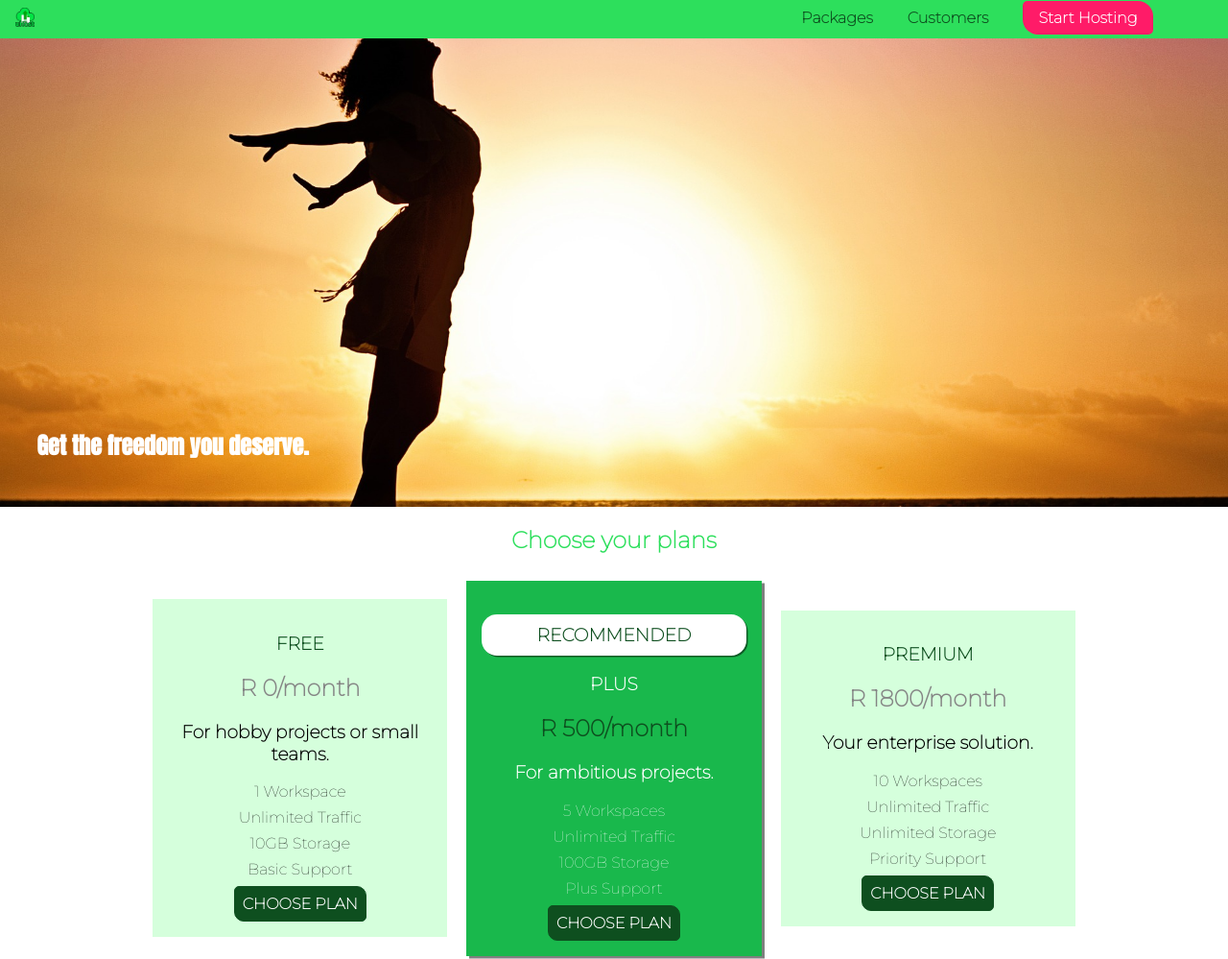
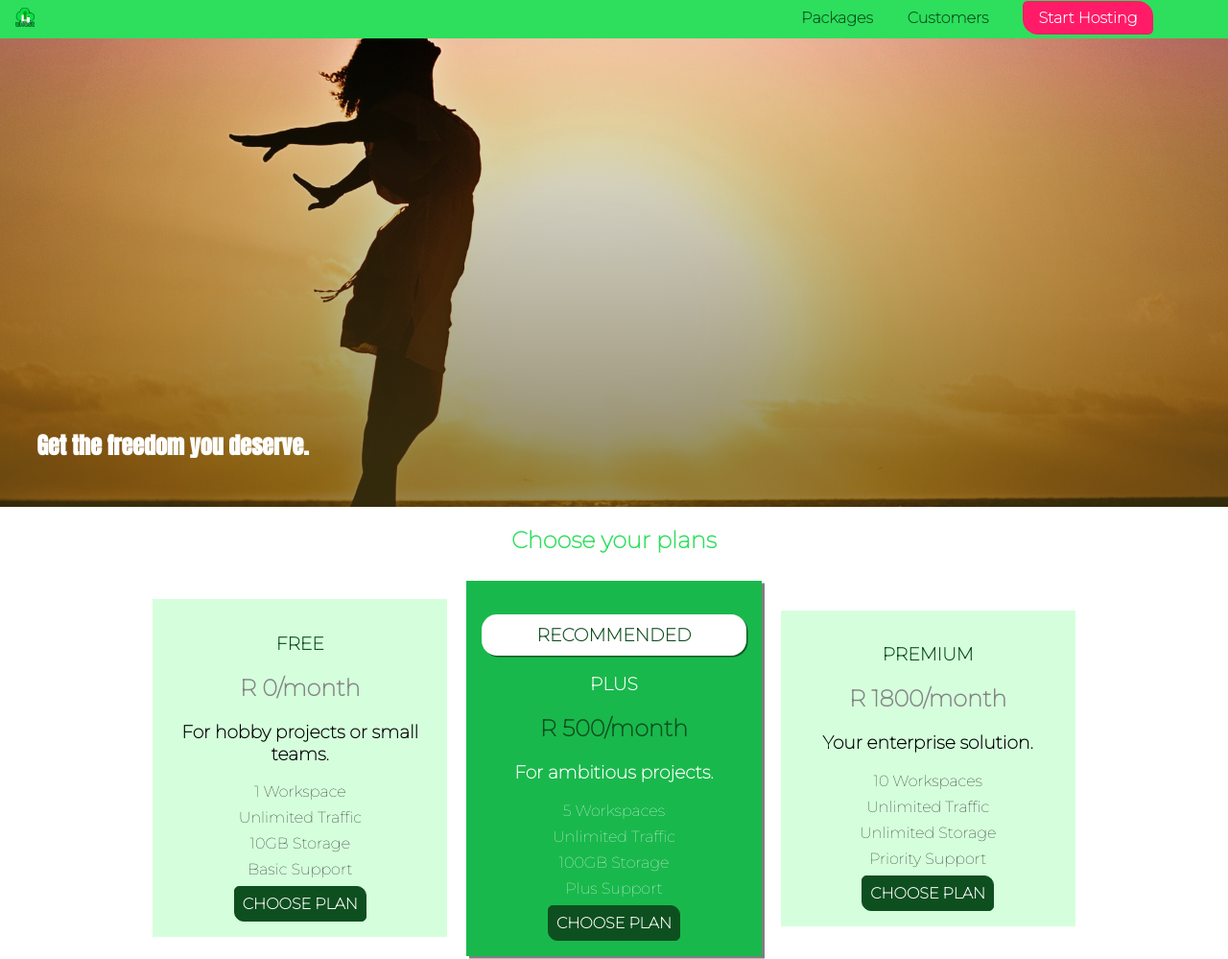
Before and after one commit to irvin-1999/Uhost, a plain HTML site: page index.html in a window 1280 px wide. Shown: the top 999 px of the page at 96% size. Drawn offline with Linux system fonts and the light colour scheme.

Commit message:
modified the background image and added the gradient and solid colo to the  background stack

```diff
--- a/style.css
+++ b/style.css
@@ -4,8 +4,8 @@
 }
 
 #product-overview{
-    /* background-image:url("freedom.jpg"); */
-    background: url('images/freedom.jpg') left 4% bottom 60%/cover no-repeat border-box;
+    /* background-image:radial-gradient(circle at 20% 50%, red , green,orange, transparent ); */
+    background: linear-gradient(to top,rgba(80,68,18,.6) 10%,transparent), url('images/freedom.jpg') left 4% bottom 60%/cover no-repeat border-box, #ff1b68;
     /* background-size: cover;
     background-position: left 5% bottom 40%;
     background-repeat: no-repeat;
```
